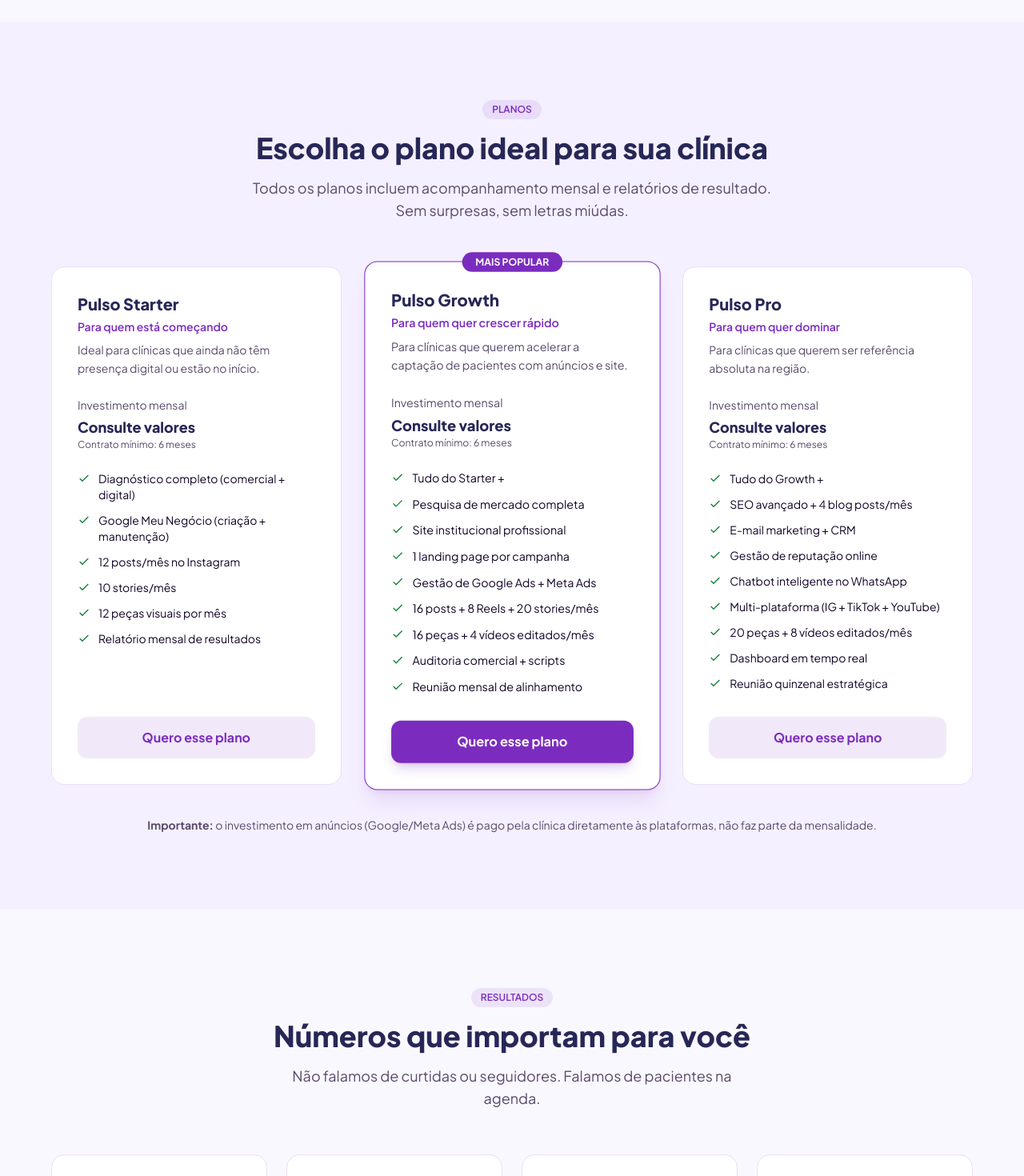
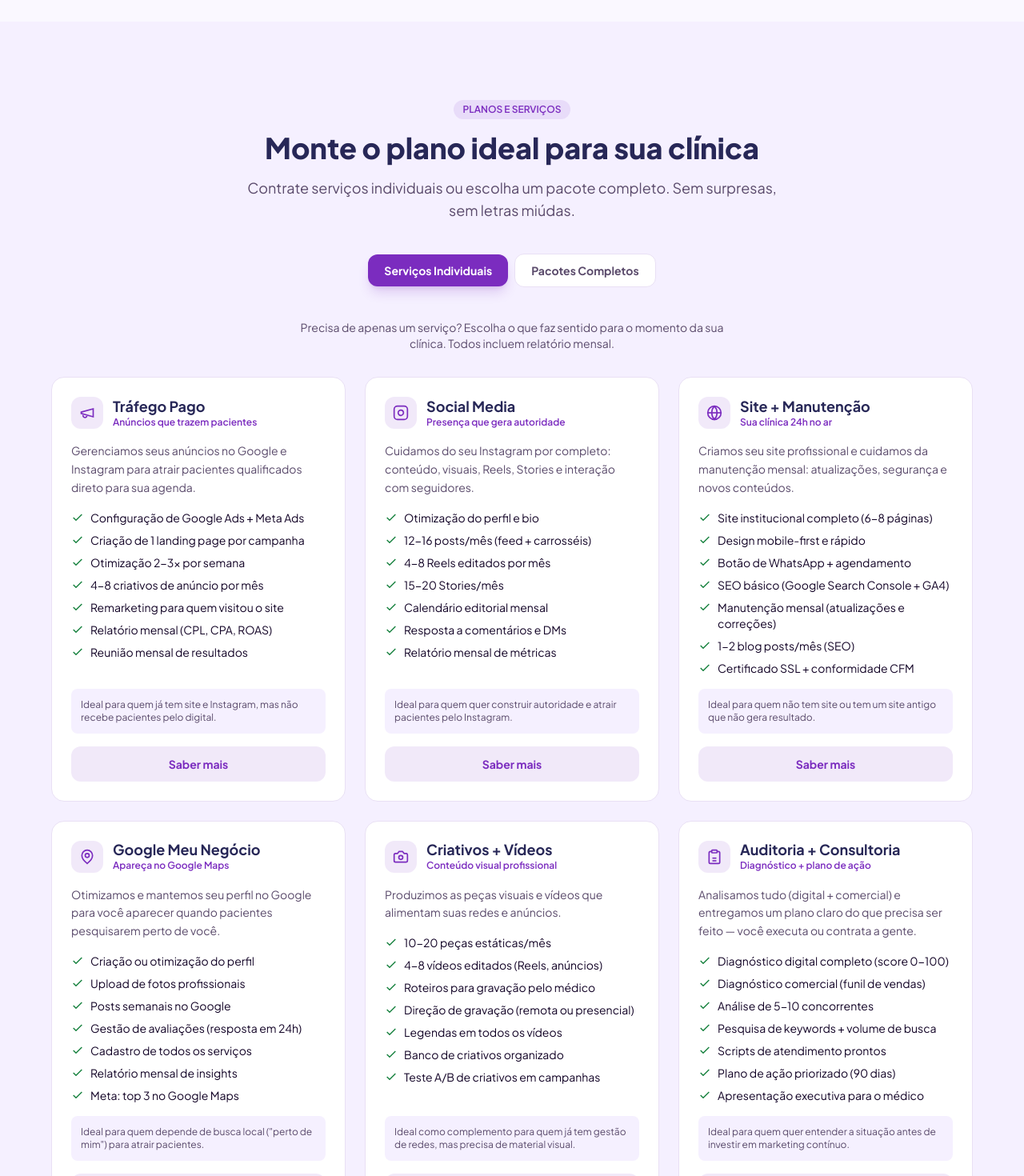
Before and after one commit to oguidomingos/pulso-landing, a React (Vite) app: page / in a window 1280 px wide. Shown: the part 4180-5650 px from the top of the page at 80% size. Built offline with nearby package versions, Linux system fonts and the light colour scheme.

Commit message:
v3: add individual service packages + tab UI

```diff
--- a/src/App.jsx
+++ b/src/App.jsx
@@ -225,7 +225,106 @@ function HowItWorks() {
 }
 
 function Plans() {
-  const plans = [
+  const [tab, setTab] = useState('individual')
+  const individual = [
+    {
+      name: 'Tr\u00e1fego Pago',
+      icon: 'megaphone',
+      subtitle: 'An\u00fancios que trazem pacientes',
+      desc: 'Gerenciamos seus an\u00fancios no Google e Instagram para atrair pacientes qualificados direto para sua agenda.',
+      features: [
+        'Configura\u00e7\u00e3o de Google Ads + Meta Ads',
+        'Cria\u00e7\u00e3o de 1 landing page por campanha',
+        'Otimiza\u00e7\u00e3o 2-3x por semana',
+        '4-8 criativos de an\u00fancio por m\u00eas',
+        'Remarketing para quem visitou o site',
+        'Relat\u00f3rio mensal (CPL, CPA, ROAS)',
+        'Reuni\u00e3o mensal de resultados',
+      ],
+      ideal: 'Ideal para quem j\u00e1 tem site e Instagram, mas n\u00e3o recebe pacientes pelo digital.',
+    },
+    {
+      name: 'Social Media',
+      icon: 'instagram',
+      subtitle: 'Presen\u00e7a que gera autoridade',
+      desc: 'Cuidamos do seu Instagram por completo: conte\u00fado, visuais, Reels, Stories e intera\u00e7\u00e3o com seguidores.',
+      features: [
+        'Otimiza\u00e7\u00e3o do perfil e bio',
+        '12-16 posts/m\u00eas (feed + carross\u00e9is)',
+        '4-8 Reels editados por m\u00eas',
+        '15-20 Stories/m\u00eas',
+        'Calend\u00e1rio editorial mensal',
+        'Resposta a coment\u00e1rios e DMs',
+        'Relat\u00f3rio mensal de m\u00e9tricas',
+      ],
+      ideal: 'Ideal para quem quer construir autoridade e atrair pacientes pelo Instagram.',
+    },
+    {
+      name: 'Site + Manuten\u00e7\u00e3o',
+      icon: 'globe',
+      subtitle: 'Sua cl\u00ednica 24h no ar',
+      desc: 'Criamos seu site profissional e cuidamos da manuten\u00e7\u00e3o mensal: atualiza\u00e7\u00f5es, seguran\u00e7a e novos conte\u00fados.',
+      features: [
+        'Site institucional completo (6-8 p\u00e1ginas)',
+        'Design mobile-first e r\u00e1pido',
+        'Bot\u00e3o de WhatsApp + agendamento',
+        'SEO b\u00e1sico (Google Search Console + GA4)',
+        'Manuten\u00e7\u00e3o mensal (atualiza\u00e7\u00f5es e corre\u00e7\u00f5es)',
+        '1-2 blog posts/m\u00eas (SEO)',
+        'Certificado SSL + conformidade CFM',
+      ],
+      ideal: 'Ideal para quem n\u00e3o tem site ou tem um site antigo que n\u00e3o gera resultado.',
+    },
+    {
+      name: 'Google Meu Neg\u00f3cio',
+      icon: 'map',
+      subtitle: 'Apare\u00e7a no Google Maps',
+      desc: 'Otimizamos e mantemos seu perfil no Google para voc\u00ea aparecer quando pacientes pesquisarem perto de voc\u00ea.',
+      features: [
+        'Cria\u00e7\u00e3o ou otimiza\u00e7\u00e3o do perfil',
+        'Upload de fotos profissionais',
+        'Posts semanais no Google',
+        'Gest\u00e3o de avalia\u00e7\u00f5es (resposta em 24h)',
+        'Cadastro de todos os servi\u00e7os',
+        'Relat\u00f3rio mensal de insights',
+        'Meta: top 3 no Google Maps',
+      ],
+      ideal: 'Ideal para quem depende de busca local ("perto de mim") para atrair pacientes.',
+    },
+    {
+      name: 'Criativos + V\u00eddeos',
+      icon: 'camera',
+      subtitle: 'Conte\u00fado visual profissional',
+      desc: 'Produzimos as pe\u00e7as visuais e v\u00eddeos que alimentam suas redes e an\u00fancios.',
+      features: [
+        '10-20 pe\u00e7as est\u00e1ticas/m\u00eas',
+        '4-8 v\u00eddeos editados (Reels, an\u00fancios)',
+        'Roteiros para grava\u00e7\u00e3o pelo m\u00e9dico',
+        'Dire\u00e7\u00e3o de grava\u00e7\u00e3o (remota ou presencial)',
+        'Legendas em todos os v\u00eddeos',
+        'Banco de criativos organizado',
+        'Teste A/B de criativos em campanhas',
+      ],
+      ideal: 'Ideal como complemento para quem j\u00e1 tem gest\u00e3o de redes, mas precisa de material visual.',
+    },
+    {
+      name: 'Auditoria + Consultoria',
+      icon: 'clipboard',
+      subtitle: 'Diagn\u00f3stico + plano de a\u00e7\u00e3o',
+      desc: 'Analisamos tudo (digital + comercial) e entregamos um plano claro do que precisa ser feito — voc\u00ea executa ou contrata a gente.',
+      features: [
+        'Diagn\u00f3stico digital completo (score 0-100)',
+        'Diagn\u00f3stico comercial (funil de vendas)',
+        'An\u00e1lise de 5-10 concorrentes',
+        'Pesquisa de keywords + volume de busca',
+        'Scripts de atendimento prontos',
+        'Plano de a\u00e7\u00e3o priorizado (90 dias)',
+        'Apresenta\u00e7\u00e3o executiva para o m\u00e9dico',
+      ],
+      ideal: 'Ideal para quem quer entender a situa\u00e7\u00e3o antes de investir em marketing cont\u00ednuo.',
+    },
+  ]
+  const bundles = [
     {
       name: 'Pulso Starter',
       subtitle: 'Para quem est\u00e1 come\u00e7ando',
@@ -278,13 +377,62 @@ function Plans() {
   return (
     <section id="planos" className="py-16 sm:py-24 px-4 sm:px-6 bg-surface-alt">
       <div className="max-w-6xl mx-auto">
-        <div className="text-center mb-14">
-          <div className="inline-flex items-center gap-2 bg-primary/10 text-primary text-xs font-semibold px-3 py-1 rounded-full mb-4">PLANOS</div>
-          <h2 className="text-2xl sm:text-4xl font-extrabold text-midnight mb-4">Escolha o plano ideal para sua cl&#237;nica</h2>
-          <p className="text-text-muted text-lg max-w-2xl mx-auto">Todos os planos incluem acompanhamento mensal e relat&#243;rios de resultado. Sem surpresas, sem letras mi&#250;das.</p>
+        <div className="text-center mb-10">
+          <div className="inline-flex items-center gap-2 bg-primary/10 text-primary text-xs font-semibold px-3 py-1 rounded-full mb-4">PLANOS E SERVI&#199;OS</div>
+          <h2 className="text-2xl sm:text-4xl font-extrabold text-midnight mb-4">Monte o plano ideal para sua cl&#237;nica</h2>
+          <p className="text-text-muted text-lg max-w-2xl mx-auto">Contrate servi&#231;os individuais ou escolha um pacote completo. Sem surpresas, sem letras mi&#250;das.</p>
         </div>
+
+        <div className="flex items-center justify-center gap-2 mb-10">
+          <button onClick={() => setTab('individual')} className={`px-5 py-2.5 rounded-xl text-sm font-bold transition-all ${tab === 'individual' ? 'bg-primary text-white shadow-lg shadow-primary/20' : 'bg-surface text-text-muted border border-border hover:border-primary/30'}`}>
+            Servi&#231;os Individuais
+          </button>
+          <button onClick={() => setTab('pacotes')} className={`px-5 py-2.5 rounded-xl text-sm font-bold transition-all ${tab === 'pacotes' ? 'bg-primary text-white shadow-lg shadow-primary/20' : 'bg-surface text-text-muted border border-border hover:border-primary/30'}`}>
+            Pacotes Completos
+          </button>
+        </div>
+
+        {tab === 'individual' && (
+          <>
+            <p className="text-center text-text-muted text-sm mb-8 max-w-xl mx-auto">Precisa de apenas um servi&#231;o? Escolha o que faz sentido para o momento da sua cl&#237;nica. Todos incluem relat&#243;rio mensal.</p>
+            <div className="grid sm:grid-cols-2 lg:grid-cols-3 gap-6">
+              {individual.map((p, i) => (
+                <div key={i} className="bg-surface rounded-2xl border border-border p-6 flex flex-col hover:border-primary/30 hover:shadow-lg hover:shadow-primary/5 transition-all">
+                  <div className="flex items-center gap-3 mb-4">
+                    <div className="w-10 h-10 rounded-xl bg-primary/10 flex items-center justify-center">
+                      <Icon name={p.icon} className="w-5 h-5 text-primary" />
+                    </div>
+                    <div>
+                      <h3 className="font-bold text-midnight text-lg leading-tight">{p.name}</h3>
+                      <p className="text-xs text-primary font-semibold">{p.subtitle}</p>
+                    </div>
+                  </div>
+                  <p className="text-text-muted text-sm leading-relaxed mb-4">{p.desc}</p>
+                  <ul className="space-y-2 mb-4 flex-1">
+                    {p.features.map((f, j) => (
+                      <li key={j} className="flex items-start gap-2 text-sm text-text">
+                        <Icon name="check" className="w-4 h-4 text-green shrink-0 mt-0.5" />
+                        <span>{f}</span>
+                      </li>
+                    ))}
+                  </ul>
+                  <div className="bg-surface-alt rounded-lg p-3 mb-4">
+                    <p className="text-xs text-text-muted">{p.ideal}</p>
+                  </div>
+                  <a href={WHATSAPP_LINK} target="_blank" rel="noopener noreferrer" className="block text-center font-bold py-3 rounded-xl bg-primary/10 hover:bg-primary/20 text-primary transition-all text-sm">
+                    Saber mais
+                  </a>
+                </div>
+              ))}
+            </div>
+          </>
+        )}
+
+        {tab === 'pacotes' && (
+          <>
+            <p className="text-center text-text-muted text-sm mb-8 max-w-xl mx-auto">Quer tudo integrado? Nossos pacotes combinam m&#250;ltiplos servi&#231;os com desconto e estrat&#233;gia unificada.</p>
             <div className="grid md:grid-cols-3 gap-6 lg:gap-8">
-          {plans.map((p, i) => (
+              {bundles.map((p, i) => (
                 <div key={i} className={`relative bg-surface rounded-2xl border ${p.popular ? 'border-primary shadow-xl shadow-primary/10 scale-[1.02]' : 'border-border'} p-6 sm:p-8 flex flex-col`}>
                   {p.popular && (
                     <div className="absolute -top-3 left-1/2 -translate-x-1/2 bg-primary text-white text-xs font-bold px-4 py-1 rounded-full">MAIS POPULAR</div>
@@ -308,12 +456,18 @@ function Plans() {
                     ))}
                   </ul>
                   <a href={WHATSAPP_LINK} target="_blank" rel="noopener noreferrer" className={`block text-center font-bold py-3.5 rounded-xl transition-all ${p.popular ? 'bg-primary hover:bg-primary-dark text-white shadow-lg shadow-primary/20' : 'bg-primary/10 hover:bg-primary/20 text-primary'}`}>
-                Quero esse plano
+                    Quero esse pacote
                   </a>
                 </div>
               ))}
             </div>
-        <div className="text-center mt-10">
+          </>
+        )}
+
+        <div className="text-center mt-10 space-y-2">
+          <p className="text-text-muted text-sm">
+            <strong>N&#227;o sabe qual escolher?</strong> Come&#231;e pelo diagn&#243;stico gratuito — n&#243;s recomendamos o melhor caminho.
+          </p>
           <p className="text-text-muted text-sm">
             <strong>Importante:</strong> o investimento em an&#250;ncios (Google/Meta Ads) &#233; pago pela cl&#237;nica diretamente &#224;s plataformas, n&#227;o faz parte da mensalidade.
           </p>
```
Lines whose indentation alone changed are shown as unchanged.
